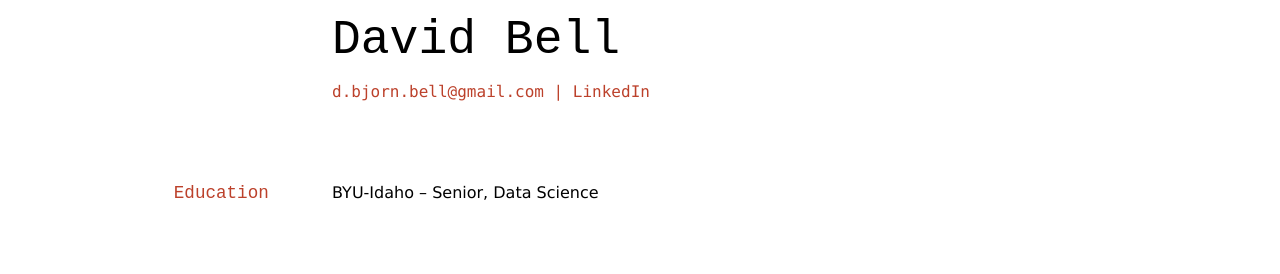
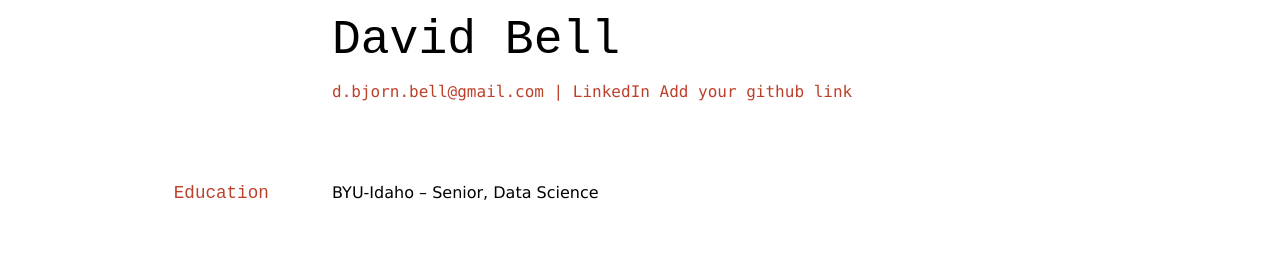
Before and after one commit to byuids-resumes/david_bell_resume, a Jekyll site: the page built from docs/index.md, in a window 1280 px wide. Shown: the top 274 px of the page. Built offline with Jekyll 4.4.1, drawn with Linux system fonts in a browser that asks for light colours.

Commit message:
Update index.md
Just add your github link

```diff
--- a/docs/index.md
+++ b/docs/index.md
@@ -7,6 +7,7 @@ title: David Bell's Resume
 <div id="webaddress">
 <a href="d.bjorn.bell@gmail.com">d.bjorn.bell@gmail.com</a>
 | <a href="https://www.linkedin.com/in/davidbell1994/">LinkedIn</a>
+Add your github link
 
 </div>
 
```
